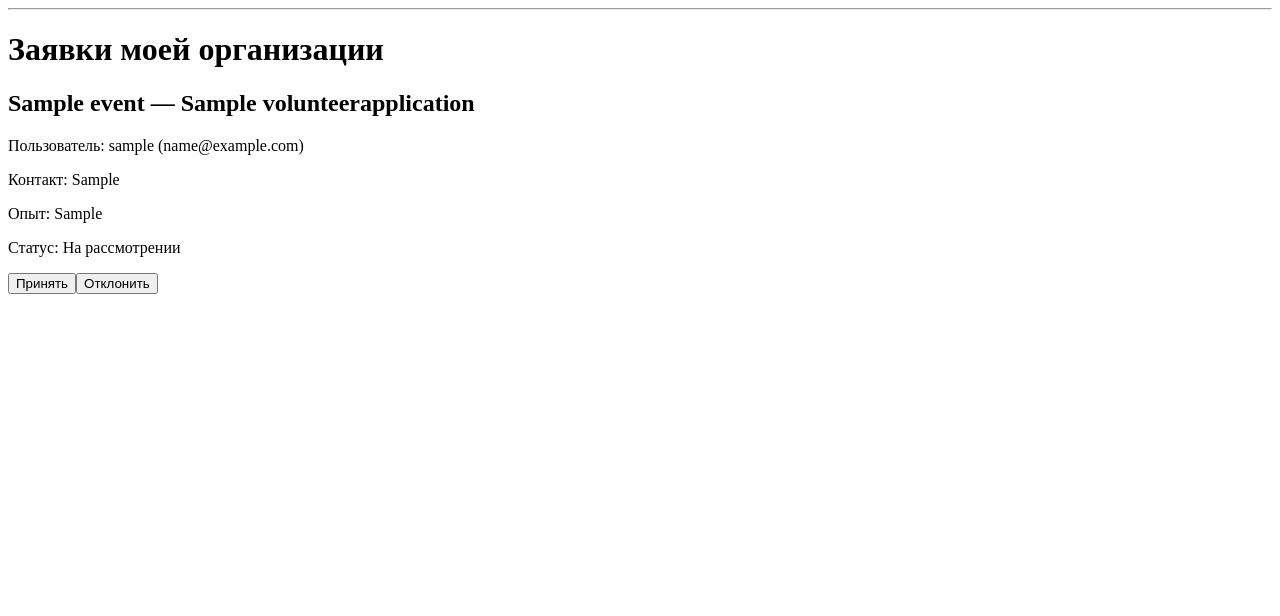
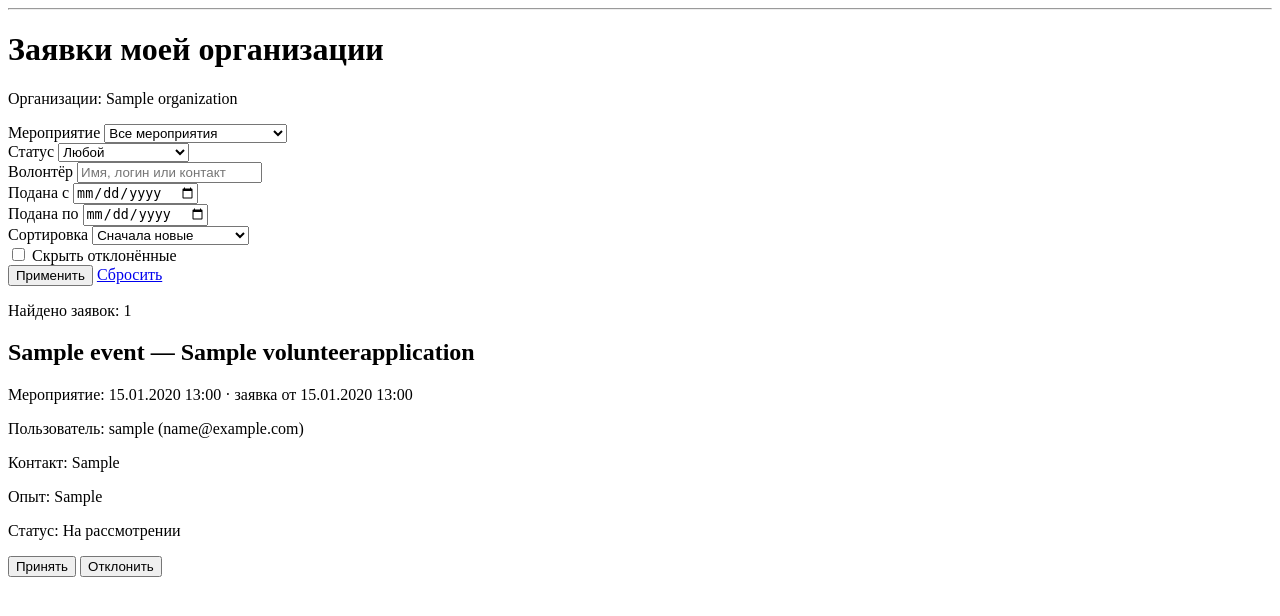
Before and after one commit to DaryaKlyukvina/art_volunteers, a Django app: page /applications/organization/ in a window 1280 px wide. Shown: the part 29-645 px from the top of the page. Run offline with Django 5.2, Linux system fonts and the light colour scheme; a user stored in the database is signed in; tables that the repository leaves empty hold one stand-in row (values such as "Sample post").

Commit message:
PR9: список заявок организации: фильтры, values() и annotate(F())
Фильтрация по мероприятию, статусу, датам и волонтёру, exclude() отклонённых, сортировка по словарю, пагинация.

Co-Authored-By: Claude Opus 5.5 <noreply@anthropic.com>
Claude-Session: https://claude.ai/code/session_01WQmcjTJRAdLY8vRsonJ8Bq

```diff
--- a/applications/views.py
+++ b/applications/views.py
@@ -1,14 +1,30 @@
 from django.contrib import messages
 from django.contrib.auth.decorators import login_required
 from django.core.exceptions import PermissionDenied, ValidationError
+from django.core.paginator import Paginator
+from django.db.models import F, Q
 from django.shortcuts import get_object_or_404, redirect, render
 from django.utils import timezone
 from django.views.decorators.http import require_POST
+
 from events.models import Event
+from events.views import parse_date
 from organizations.models import OrganizationMember
+
 from .forms import VolunteerApplicationForm
 from .models import VolunteerApplication
 from .services import set_application_status
+
+# Допустимые варианты сортировки списка заявок организации
+APPLICATION_SORT_OPTIONS = {
+    "-created": ("Сначала новые", ("-created_at",)),
+    "created": ("Сначала старые", ("created_at",)),
+    "event": ("По мероприятию", ("event_title", "-created_at")),
+    "event_date": ("По дате мероприятия", ("event_date", "applicant_name")),
+    "name": ("По имени волонтёра", ("applicant_name",)),
+}
+DEFAULT_APPLICATION_SORT = "-created"
+APPLICATIONS_PER_PAGE = 10
 
 
 @login_required
@@ -46,11 +62,74 @@ def organization_applications(request):
     organization_ids = memberships.values_list("organization_id", flat=True)
     if request.user.is_superuser:
         applications = VolunteerApplication.objects.all()
+        events = Event.objects.all()
     else:
+        # Фильтрация по полю связанной модели: организация мероприятия
         applications = VolunteerApplication.objects.filter(event__organization_id__in=organization_ids)
-    applications = applications.select_related("user", "event", "event__organization")
-    return render(request, "applications/organization_list.html",
-                  {"applications": applications, "memberships": memberships})
+        events = Event.objects.filter(organization_id__in=organization_ids)
+    errors = []
+
+    # Несколько условий фильтрации из request.GET с проверкой значений
+    event_id = request.GET.get("event", "")
+    if event_id.isdigit():
+        applications = applications.filter(event_id=int(event_id))
+    status = request.GET.get("status", "")
+    if status in VolunteerApplication.Status.values:
+        applications = applications.filter(status=status)
+    elif status:
+        errors.append("Неизвестный статус — фильтр по статусу не применён.")
+        status = ""
+    if request.GET.get("hide_rejected") == "1":
+        applications = applications.exclude(status=VolunteerApplication.Status.REJECTED)
+    query = request.GET.get("q", "").strip()
+    if query:
+        applications = applications.filter(
+            Q(applicant_name__icontains=query) | Q(user__username__icontains=query) | Q(contact__icontains=query)
+        )
+    date_from = parse_date(request.GET.get("date_from"), errors, "Подана с")
+    date_to = parse_date(request.GET.get("date_to"), errors, "Подана по")
+    if date_from:
+        applications = applications.filter(created_at__date__gte=date_from)
+    if date_to:
+        applications = applications.filter(created_at__date__lte=date_to)
+
+    # Только нужные поля: values() + вычисляемые поля из связанных таблиц через annotate(F())
+    rows = applications.annotate(
+        event_title=F("event__title"),
+        event_date=F("event__date"),
+        username=F("user__username"),
+        user_email=F("user__email"),
+    ).values(
+        "id", "applicant_name", "contact", "experience", "status", "created_at",
+        "event_title", "event_date", "username", "user_email",
+    )
+
+    sort = request.GET.get("sort", DEFAULT_APPLICATION_SORT)
+    if sort not in APPLICATION_SORT_OPTIONS:
+        sort = DEFAULT_APPLICATION_SORT
+    rows = rows.order_by(*APPLICATION_SORT_OPTIONS[sort][1])
+
+    page_obj = Paginator(rows, APPLICATIONS_PER_PAGE).get_page(request.GET.get("page"))
+    status_labels = dict(VolunteerApplication.Status.choices)
+    for row in page_obj:
+        row["status_label"] = status_labels.get(row["status"], row["status"])
+
+    context = {
+        "page_obj": page_obj,
+        "memberships": memberships,
+        "events": events.order_by("date"),
+        "statuses": VolunteerApplication.Status.choices,
+        "sort_options": [(key, label) for key, (label, _f) in APPLICATION_SORT_OPTIONS.items()],
+        "selected_event": event_id,
+        "selected_status": status,
+        "hide_rejected": request.GET.get("hide_rejected") == "1",
+        "query": query,
+        "date_from": request.GET.get("date_from", ""),
+        "date_to": request.GET.get("date_to", ""),
+        "sort": sort,
+        "errors": errors,
+    }
+    return render(request, "applications/organization_list.html", context)
 
 
 @login_required
@@ -67,4 +146,7 @@ def change_application_status(request, application_id):
         messages.success(request, "Статус заявки обновлён.")
     except ValidationError as error:
         messages.error(request, error.messages[0])
+    next_url = request.POST.get("next", "")
+    if next_url.startswith("/applications/organization/"):
+        return redirect(next_url)
     return redirect("organization_applications")
--- a/templates/applications/organization_list.html
+++ b/templates/applications/organization_list.html
@@ -1 +1,90 @@
-{% extends "base.html" %}{% block content %}<h1>Заявки моей организации</h1>{% for application in applications %}<article><h2>{{ application.event.title }} — {{ application.applicant_name }}</h2><p>Пользователь: {{ application.user.username }} ({{ application.user.email }})</p><p>Контакт: {{ application.contact }}</p><p>Опыт: {{ application.experience|default:"Не указан" }}</p><p>Статус: {{ application.get_status_display }}</p><form method="post" action="{% url 'change_application_status' application.pk %}">{% csrf_token %}<button name="status" value="accepted">Принять</button><button name="status" value="rejected">Отклонить</button></form></article>{% empty %}<p>Заявок пока нет или у вас нет назначенной организации.</p>{% endfor %}{% endblock %}
+{% extends "base.html" %}
+
+{% block title %}Заявки организации — ArtVolunteers{% endblock %}
+
+{% block content %}
+<h1 class="mb-3">Заявки моей организации</h1>
+{% if memberships %}
+    <p class="text-muted">Организации: {% for m in memberships %}{{ m.organization.name }}{% if not forloop.last %}, {% endif %}{% endfor %}</p>
+{% endif %}
+
+<form method="get" class="card card-body mb-4">
+    <div class="row g-3">
+        <div class="col-md-4">
+            <label class="form-label" for="id_event">Мероприятие</label>
+            <select class="form-select" id="id_event" name="event">
+                <option value="">Все мероприятия</option>
+                {% for event in events %}
+                    <option value="{{ event.pk }}" {% if selected_event == event.pk|stringformat:"s" %}selected{% endif %}>{{ event.title }} ({{ event.date|date:"d.m.Y" }})</option>
+                {% endfor %}
+            </select>
+        </div>
+        <div class="col-md-3">
+            <label class="form-label" for="id_status">Статус</label>
+            <select class="form-select" id="id_status" name="status">
+                <option value="">Любой</option>
+                {% for value, label in statuses %}
+                    <option value="{{ value }}" {% if selected_status == value %}selected{% endif %}>{{ label }}</option>
+                {% endfor %}
+            </select>
+        </div>
+        <div class="col-md-5">
+            <label class="form-label" for="id_q">Волонтёр</label>
+            <input class="form-control" type="search" id="id_q" name="q" value="{{ query }}" placeholder="Имя, логин или контакт">
+        </div>
+        <div class="col-md-3">
+            <label class="form-label" for="id_date_from">Подана с</label>
+            <input class="form-control" type="date" id="id_date_from" name="date_from" value="{{ date_from }}">
+        </div>
+        <div class="col-md-3">
+            <label class="form-label" for="id_date_to">Подана по</label>
+            <input class="form-control" type="date" id="id_date_to" name="date_to" value="{{ date_to }}">
+        </div>
+        <div class="col-md-3">
+            <label class="form-label" for="id_sort">Сортировка</label>
+            <select class="form-select" id="id_sort" name="sort">
+                {% for key, label in sort_options %}
+                    <option value="{{ key }}" {% if key == sort %}selected{% endif %}>{{ label }}</option>
+                {% endfor %}
+            </select>
+        </div>
+        <div class="col-md-3 d-flex align-items-end">
+            <div class="form-check">
+                <input class="form-check-input" type="checkbox" id="id_hide_rejected" name="hide_rejected" value="1" {% if hide_rejected %}checked{% endif %}>
+                <label class="form-check-label" for="id_hide_rejected">Скрыть отклонённые</label>
+            </div>
+        </div>
+    </div>
+    <div class="mt-3">
+        <button class="btn btn-primary" type="submit">Применить</button>
+        <a class="btn btn-outline-secondary" href="{% url 'organization_applications' %}">Сбросить</a>
+    </div>
+</form>
+
+{% for error in errors %}
+    <div class="alert alert-warning">{{ error }}</div>
+{% endfor %}
+
+<p class="text-muted">Найдено заявок: {{ page_obj.paginator.count }}</p>
+
+{% for application in page_obj %}
+    <article class="card card-body mb-3">
+        <h2 class="h5">{{ application.event_title }} — {{ application.applicant_name }}</h2>
+        <p class="mb-1">Мероприятие: {{ application.event_date|date:"d.m.Y H:i" }} · заявка от {{ application.created_at|date:"d.m.Y H:i" }}</p>
+        <p class="mb-1">Пользователь: {{ application.username }} ({{ application.user_email|default:"почта не указана" }})</p>
+        <p class="mb-1">Контакт: {{ application.contact }}</p>
+        <p class="mb-2">Опыт: {{ application.experience|default:"Не указан" }}</p>
+        <p class="mb-2">Статус: <span class="badge status-{{ application.status }}">{{ application.status_label }}</span></p>
+        <form method="post" action="{% url 'change_application_status' application.id %}">
+            {% csrf_token %}
+            <input type="hidden" name="next" value="{{ request.get_full_path }}">
+            <button class="btn btn-sm btn-success" name="status" value="accepted">Принять</button>
+            <button class="btn btn-sm btn-outline-danger" name="status" value="rejected">Отклонить</button>
+        </form>
+    </article>
+{% empty %}
+    <p class="text-muted">Заявок нет: измените условия фильтра или проверьте, назначена ли вам организация.</p>
+{% endfor %}
+
+{% include "includes/pagination.html" %}
+{% endblock %}
```
